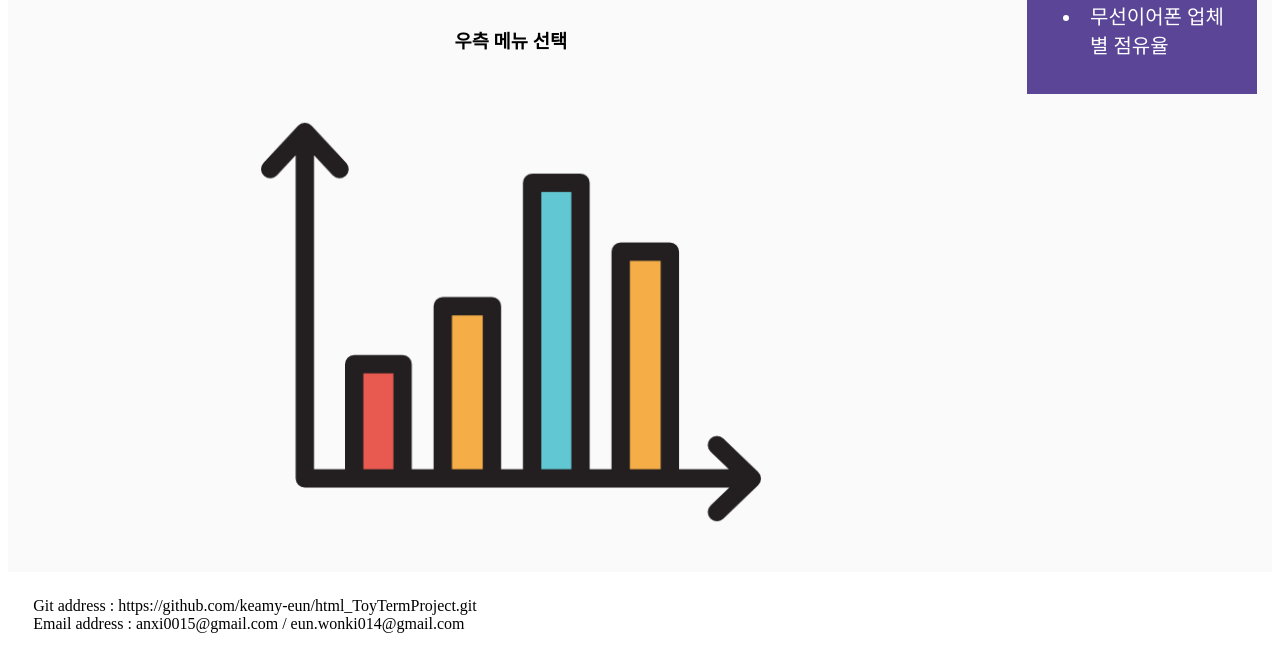
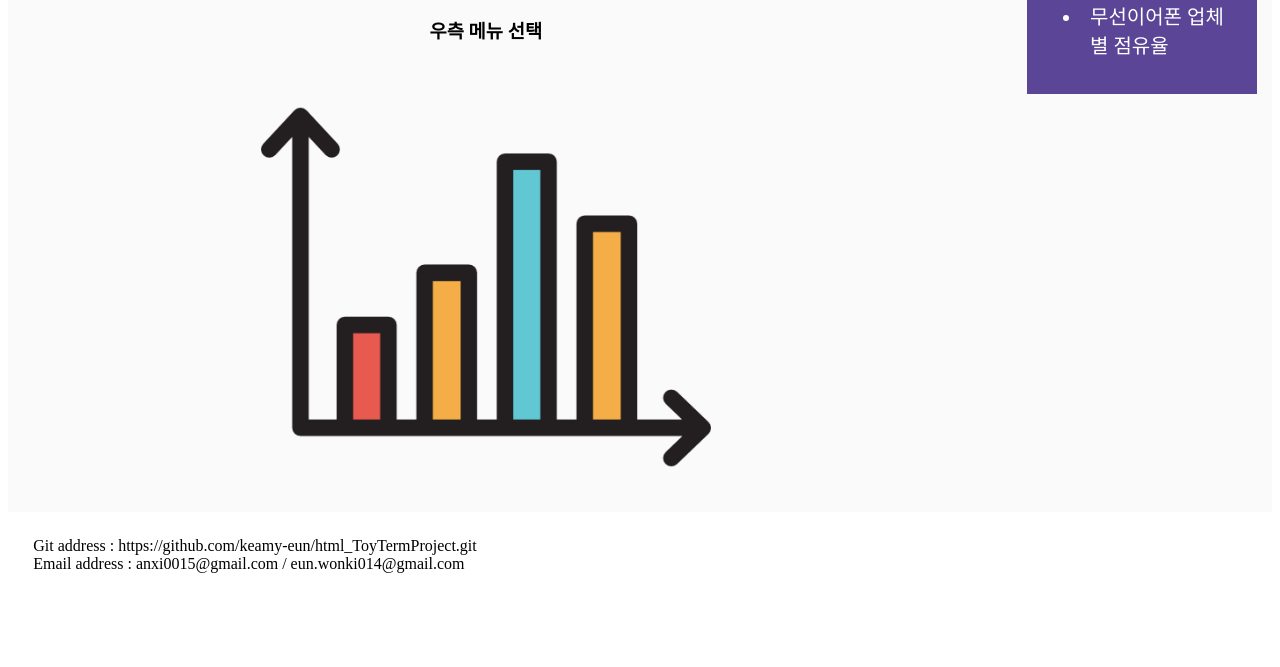
Before and after one commit to keamy-eun/html_ToyTermProject, a plain HTML site: page docs/html/statics.html in a window 1280 px wide. Shown: the part 346-1013 px from the top of the page. After the commit the page ends 953 px from the top, so only its background shows below. Drawn offline with Linux system fonts and the light colour scheme.

Commit message:
term_project

```diff
--- a/docs/CSS/statics.css
+++ b/docs/CSS/statics.css
@@ -19,7 +19,7 @@ li {
 }
 
 img {
-  width: 500px;
+  width: 450px;
 }
 
 .div1 {
@@ -30,8 +30,7 @@ img {
   display: flex;
   flex-direction: column;
   text-align: center;
-  margin-top: 50px;
-  margin-left: 20%;
+  margin: 40px auto 0px 20%;
 }
 
 .display-flex-row {
```
